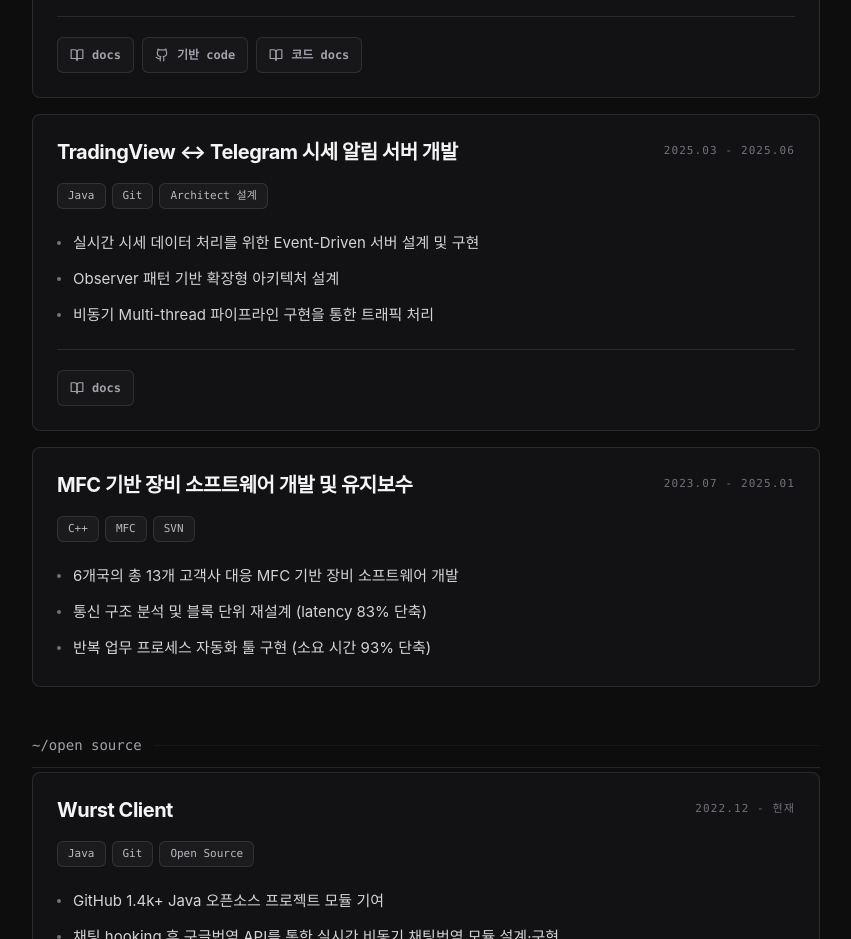
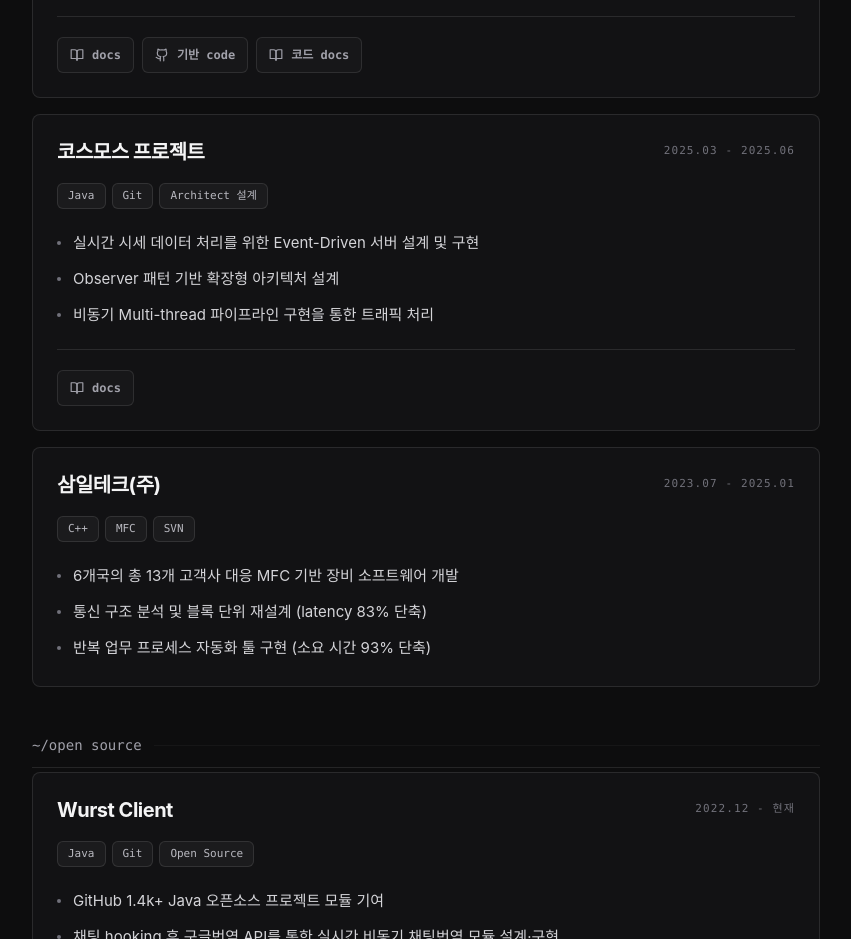
Before and after one commit to JAXPLE/jaxple.github.io, a React (Vite) app: page / in a window 1280 px wide. Shown: the part 940-1879 px from the top of the page, without its empty margins (396-1247 px from the left). Built offline with nearby package versions, Linux system fonts and the light colour scheme; no server answers.

Commit message:
refactor: update project identifiers and titles for consistency in AboutSection and portfolio data

```diff
--- a/src/components/AboutSection.tsx
+++ b/src/components/AboutSection.tsx
@@ -15,7 +15,7 @@
       text: "동시성 이슈를 해결한 Event-Driven 실시간 서버 구축",
     },
     {
-      id: 'semicon-control',
+      id: 'samiltech',
       icon: <Cpu size={16} className="text-purple-400" />,
       text: "레거시 통신 속도 83% 개선 및 문서 자동화로 소요 시간 93% 단축",
     },
--- a/src/data/portfolio.ts
+++ b/src/data/portfolio.ts
@@ -53,7 +53,7 @@
   },
   {
     id: 'cosmos',
-    title: 'TradingView ↔ Telegram 시세 알림 서버 개발',
+    title: '코스모스 프로젝트',
     period: '2025.03 - 2025.06',
     desc: [
       '실시간 시세 데이터 처리를 위한 Event-Driven 서버 설계 및 구현',
@@ -71,8 +71,8 @@
     ],
   },
   {
-    id: 'semicon-control',
-    title: 'MFC 기반 장비 소프트웨어 개발 및 유지보수',
+    id: 'samiltech',
+    title: '삼일테크(주)',
     period: '2023.07 - 2025.01',
     desc: [
       '6개국의 총 13개 고객사 대응 MFC 기반 장비 소프트웨어 개발',
```
